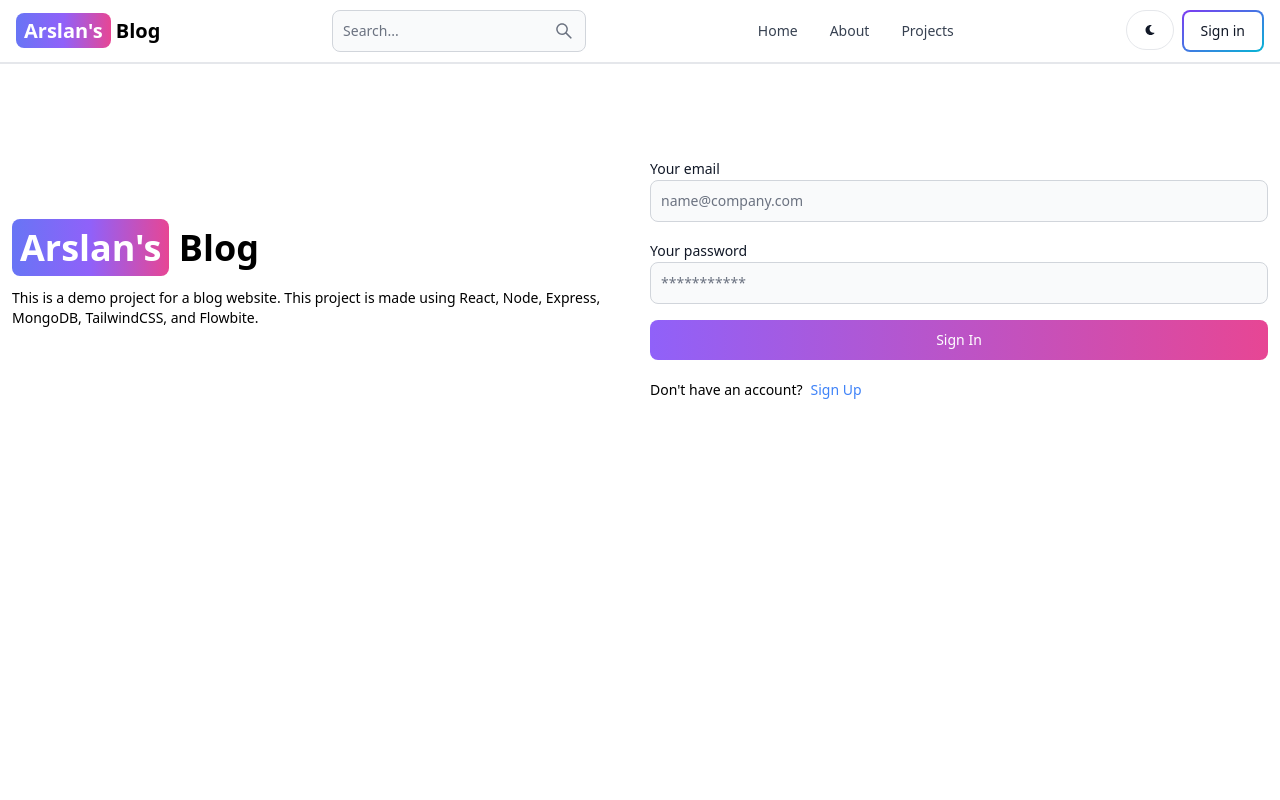
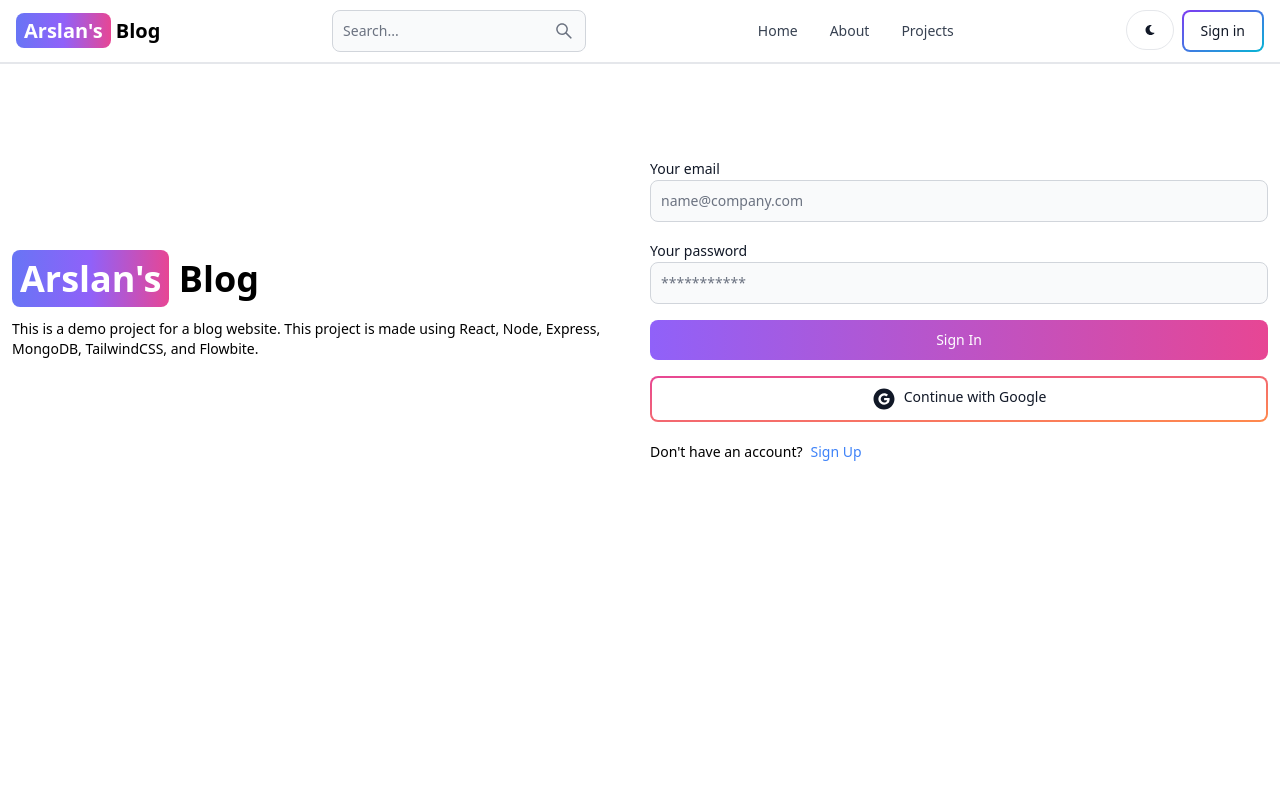
Before and after one commit to Bilal193/Mern-Stack-Blog, a React (Vite) app in the folder client/: page /sign-in in a window 1280 px wide. Shown: the top 800 px of the page. Built offline with nearby package versions, Linux system fonts and the light colour scheme; no server answers.

Commit message:
google oauth added

```diff
--- a/client/package.json
+++ b/client/package.json
@@ -11,6 +11,7 @@
   },
   "dependencies": {
     "@reduxjs/toolkit": "^2.1.0",
+    "firebase": "^10.8.0",
     "flowbite-react": "^0.7.2",
     "react": "^18.2.0",
     "react-dom": "^18.2.0",
--- /dev/null
+++ b/client/src/components/OAuth.jsx
@@ -0,0 +1,50 @@
+import { Button } from 'flowbite-react';
+import { AiFillGoogleCircle } from 'react-icons/ai';
+import { GoogleAuthProvider, signInWithPopup, getAuth } from 'firebase/auth';
+import app from '../firebase';
+import { useDispatch } from 'react-redux';
+import { signInSuccess } from '../redux/user/userSlice';
+import { useNavigate } from 'react-router-dom';
+
+
+export default function OAuth() {
+
+    const auth = getAuth(app);
+    const dispatch = useDispatch();
+    const navigate = useNavigate();
+
+    const handleGoogleClick = async () => {
+        const provider = new GoogleAuthProvider();
+        provider.setCustomParameters({ prompt: 'select_account' });
+
+        try {
+            const resultsFronGoogle = await signInWithPopup(auth, provider);
+            const res = await fetch('/api/auth/google', {
+                method: 'POST',
+                headers: {
+                    'Content-Type': 'application/json'
+                },
+                body: JSON.stringify({
+                    name: resultsFronGoogle.user.displayName,
+                    email: resultsFronGoogle.user.email,
+                    googlePhotoURL: resultsFronGoogle.user.photoURL
+                 })
+            });
+            const data = await res.json();
+            if (res.ok) {
+                dispatch(signInSuccess(data));
+                navigate('/');
+            }
+        } catch (error) {
+            console.log(error);
+        }
+    }
+
+
+    return (
+        <Button type='button' gradientDuoTone='pinkToOrange' outline onClick={handleGoogleClick}>
+            <AiFillGoogleCircle className='w-6 h-6 mr-2' />
+            Continue with Google
+        </Button>
+    )
+}
--- /dev/null
+++ b/client/src/firebase.js
@@ -0,0 +1,20 @@
+// Import the functions you need from the SDKs you need
+import { initializeApp } from "firebase/app";
+
+// TODO: Add SDKs for Firebase products that you want to use
+// https://firebase.google.com/docs/web/setup#available-libraries
+
+// Your web app's Firebase configuration
+const firebaseConfig = {
+    apiKey: import.meta.env.VITE_FIREBASE_API_KEY,
+    authDomain: "mern-blog-7ae47.firebaseapp.com",
+    projectId: "mern-blog-7ae47",
+    storageBucket: "mern-blog-7ae47.appspot.com",
+    messagingSenderId: "535923514090",
+    appId: "1:535923514090:web:d559cee3dc8cebc05e1593"
+};
+
+// Initialize Firebase
+const app = initializeApp(firebaseConfig);
+
+export default app;
--- a/client/src/pages/SignIn.jsx
+++ b/client/src/pages/SignIn.jsx
@@ -3,6 +3,7 @@
 import { useState } from 'react';
 import { useDispatch, useSelector } from 'react-redux'
 import { signInStart, signInSuccess, signInFailure } from '../redux/user/userSlice';
+import OAuth from '../components/OAuth';
 
 export default function SignIn() {
 
@@ -83,6 +84,7 @@
                 ) : 'Sign In'
               }
             </Button>
+            <OAuth />
           </form>
           <div className='flex gap-2 text-sm mt-5'>
             <span className=''>Don't have an account?</span>
--- a/client/src/pages/SignUp.jsx
+++ b/client/src/pages/SignUp.jsx
@@ -1,6 +1,7 @@
 import { Link, useNavigate } from 'react-router-dom';
 import { Alert, Button, Label, Spinner, TextInput } from 'flowbite-react';
 import { useState } from 'react';
+import OAuth from '../components/OAuth';
 
 export default function SignUp() {
 
@@ -86,6 +87,7 @@
                 ) : 'Sign Up'
               }
             </Button>
+            <OAuth />
           </form>
           <div className='flex gap-2 text-sm mt-5'>
             <span className=''>Have an account?</span>
```
Also changed, not shown: 1 other file (tests, documents, lock files or other folders).
